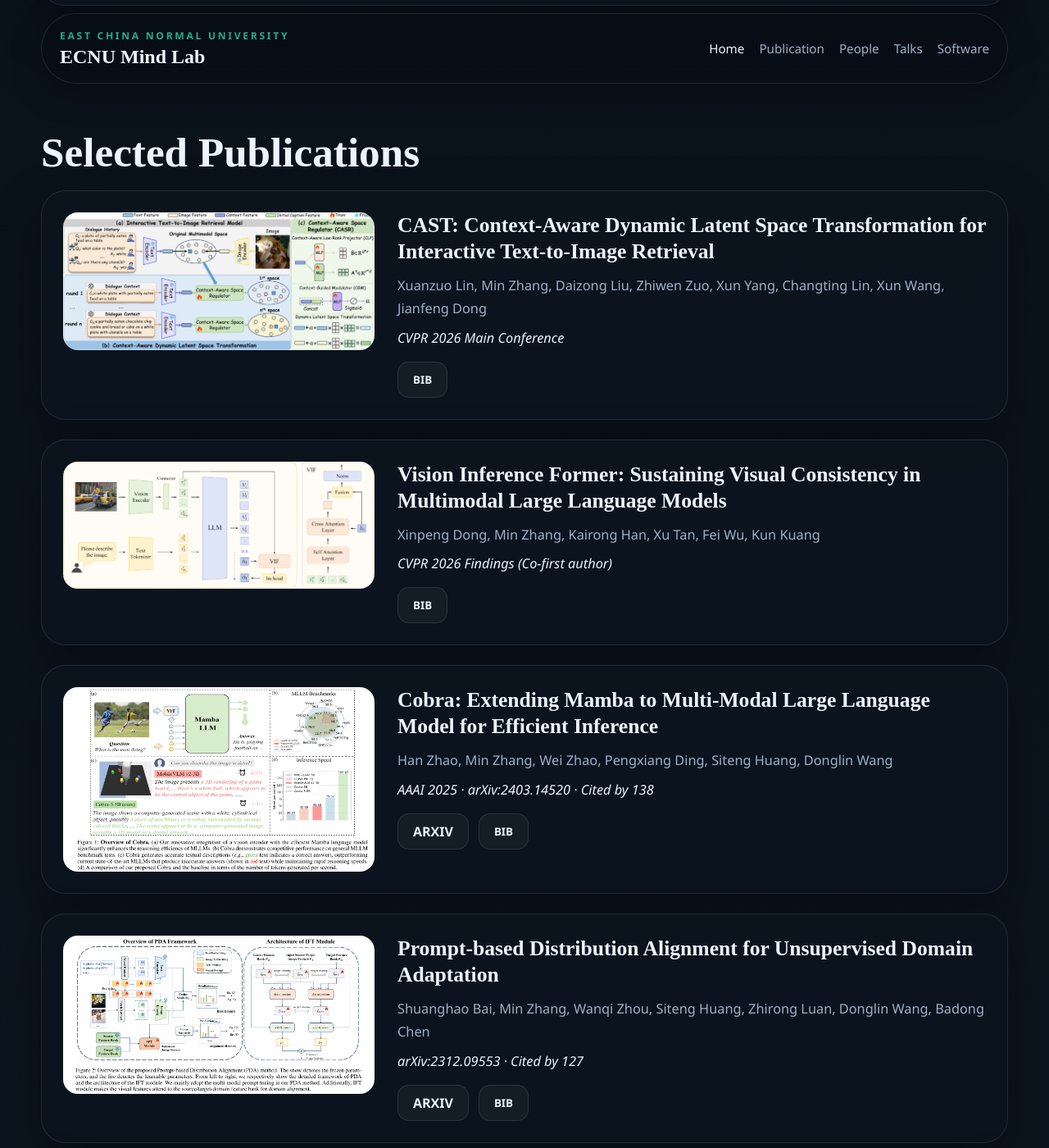
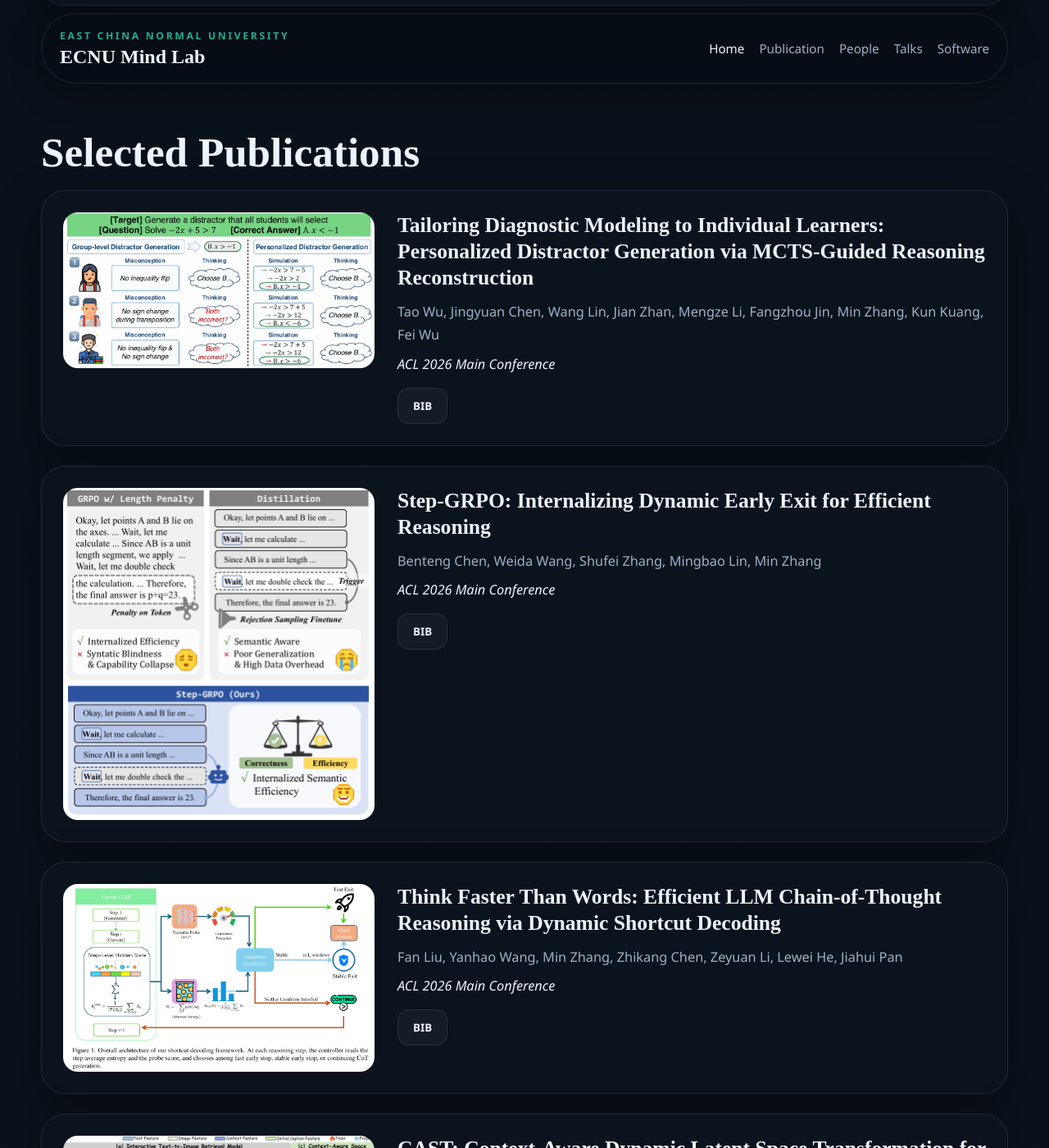
Before and after one commit to Mind-Lab-ECNU/mind-lab-ecnu.github.io, a Jekyll site: the page built from _pages/index.html, in a window 1280 px wide and 1400 px high, scrolled down 1997 px. Shown: the whole window at 82% size. Built offline with Jekyll 4.4.1, drawn with Linux system fonts in a browser that asks for light colours; some of the changed text lies outside the part shown.

Commit message:
Add ACL 2026 main publications

```diff
--- a/_data/publications.yml
+++ b/_data/publications.yml
@@ -1,3 +1,51 @@
+- title: "Tailoring Diagnostic Modeling to Individual Learners: Personalized Distractor Generation via MCTS-Guided Reasoning Reconstruction"
+  authors: "Tao Wu, Jingyuan Chen, Wang Lin, Jian Zhan, Mengze Li, Fangzhou Jin, Min Zhang, Kun Kuang, Fei Wu"
+  venue: "ACL 2026 Main Conference"
+  image: assets/images/papers/zm-acl2026main-pdg.png
+  search: "tailoring diagnostic modeling individual learners personalized distractor generation mcts-guided reasoning reconstruction tao wu jingyuan chen wang lin jian zhan mengze li fangzhou jin min zhang kun kuang fei wu acl 2026 main"
+  featured: true
+  arxiv: ""
+  github: ""
+  bib: |
+    @inproceedings{wu2026pdg,
+      title     = {Tailoring Diagnostic Modeling to Individual Learners: Personalized Distractor Generation via MCTS-Guided Reasoning Reconstruction},
+      author    = {Wu, Tao and Chen, Jingyuan and Lin, Wang and Zhan, Jian and Li, Mengze and Jin, Fangzhou and Zhang, Min and Kuang, Kun and Wu, Fei},
+      booktitle = {Proceedings of the Annual Meeting of the Association for Computational Linguistics},
+      year      = {2026}
+    }
+
+- title: "Step-GRPO: Internalizing Dynamic Early Exit for Efficient Reasoning"
+  authors: "Benteng Chen, Weida Wang, Shufei Zhang, Mingbao Lin, Min Zhang"
+  venue: "ACL 2026 Main Conference"
+  image: assets/images/papers/zm-acl2026main-stepgrpo.png
+  search: "step-grpo internalizing dynamic early exit efficient reasoning benteng chen weida wang shufei zhang mingbao lin min zhang acl 2026 main"
+  featured: true
+  arxiv: ""
+  github: ""
+  bib: |
+    @inproceedings{chen2026stepgrpo,
+      title     = {Step-GRPO: Internalizing Dynamic Early Exit for Efficient Reasoning},
+      author    = {Chen, Benteng and Wang, Weida and Zhang, Shufei and Lin, Mingbao and Zhang, Min},
+      booktitle = {Proceedings of the Annual Meeting of the Association for Computational Linguistics},
+      year      = {2026}
+    }
+
+- title: "Think Faster Than Words: Efficient LLM Chain-of-Thought Reasoning via Dynamic Shortcut Decoding"
+  authors: "Fan Liu, Yanhao Wang, Min Zhang, Zhikang Chen, Zeyuan Li, Lewei He, Jiahui Pan"
+  venue: "ACL 2026 Main Conference"
+  image: assets/images/papers/zm-acl2026main-dsd.png
+  search: "think faster than words efficient llm chain-of-thought reasoning dynamic shortcut decoding fan liu yanhao wang min zhang zhikang chen zeyuan li lewei he jiahui pan acl 2026 main"
+  featured: true
+  arxiv: ""
+  github: ""
+  bib: |
+    @inproceedings{liu2026dsd,
+      title     = {Think Faster Than Words: Efficient LLM Chain-of-Thought Reasoning via Dynamic Shortcut Decoding},
+      author    = {Liu, Fan and Wang, Yanhao and Zhang, Min and Chen, Zhikang and Li, Zeyuan and He, Lewei and Pan, Jiahui},
+      booktitle = {Proceedings of the Annual Meeting of the Association for Computational Linguistics},
+      year      = {2026}
+    }
+
 - title: "CAST: Context-Aware Dynamic Latent Space Transformation for Interactive Text-to-Image Retrieval"
   authors: "Xuanzuo Lin, Min Zhang, Daizong Liu, Zhiwen Zuo, Xun Yang, Changting Lin, Xun Wang, Jianfeng Dong"
   venue: "CVPR 2026 Main Conference"
@@ -33,7 +81,7 @@
 
 - title: "Cobra: Extending Mamba to Multi-Modal Large Language Model for Efficient Inference"
   authors: "Han Zhao, Min Zhang, Wei Zhao, Pengxiang Ding, Siteng Huang, Donglin Wang"
-  venue: "AAAI 2025 · arXiv:2403.14520 · Cited by 138"
+  venue: "AAAI 2025 | arXiv:2403.14520 | Cited by 138"
   image: assets/images/papers/zm-cobra.png
   search: "cobra extending mamba multi-modal large language model efficient inference han zhao min zhang wei zhao pengxiang ding siteng huang donglin wang aaai 2025 arxiv 2403.14520 cited 138"
   featured: true
@@ -49,7 +97,7 @@
 
 - title: "Prompt-based Distribution Alignment for Unsupervised Domain Adaptation"
   authors: "Shuanghao Bai, Min Zhang, Wanqi Zhou, Siteng Huang, Zhirong Luan, Donglin Wang, Badong Chen"
-  venue: "arXiv:2312.09553 · Cited by 127"
+  venue: "arXiv:2312.09553 | Cited by 127"
   image: assets/images/papers/zm-pda.png
   search: "prompt based distribution alignment unsupervised domain adaptation shuanghao bai min zhang wanqi zhou siteng huang zhirong luan donglin wang badong chen arxiv 2312.09553 cited 127"
   featured: true
@@ -65,7 +113,7 @@
 
 - title: "Troika: Multi-path Cross-modal Traction for Compositional Zero-shot Learning"
   authors: "Siteng Huang, Biao Gong, Yutong Feng, Min Zhang, Yiliang Lv, Donglin Wang"
-  venue: "CVPR 2024 · arXiv:2303.15230 · Cited by 67"
+  venue: "CVPR 2024 | arXiv:2303.15230 | Cited by 67"
   image: assets/images/papers/zm-troika.png
   search: "troika multi path cross modal traction compositional zero-shot learning siteng huang biao gong yutong feng min zhang yiliang lv donglin wang cvpr 2024 arxiv 2303.15230 cited 67"
   featured: true
@@ -81,7 +129,7 @@
 
 - title: "Tensor Deep Learning Model for Heterogeneous Data Fusion in Internet of Things"
   authors: "Wei Wang, Min Zhang"
-  venue: "IEEE Transactions on Emerging Topics in Computational Intelligence, 2018 · Cited by 56"
+  venue: "IEEE Transactions on Emerging Topics in Computational Intelligence, 2018 | Cited by 56"
   image: assets/images/papers/zm-tdl.png
   search: "tensor deep learning model heterogeneous data fusion internet of things wei wang min zhang ieee transactions on emerging topics in computational intelligence 2018 cited 56"
   featured: true
```
Also changed, not shown: assets/images/papers/zm-acl2026main-dsd.png (added), assets/images/papers/zm-acl2026main-pdg.png (added), assets/images/papers/zm-acl2026main-stepgrpo.png (added).
